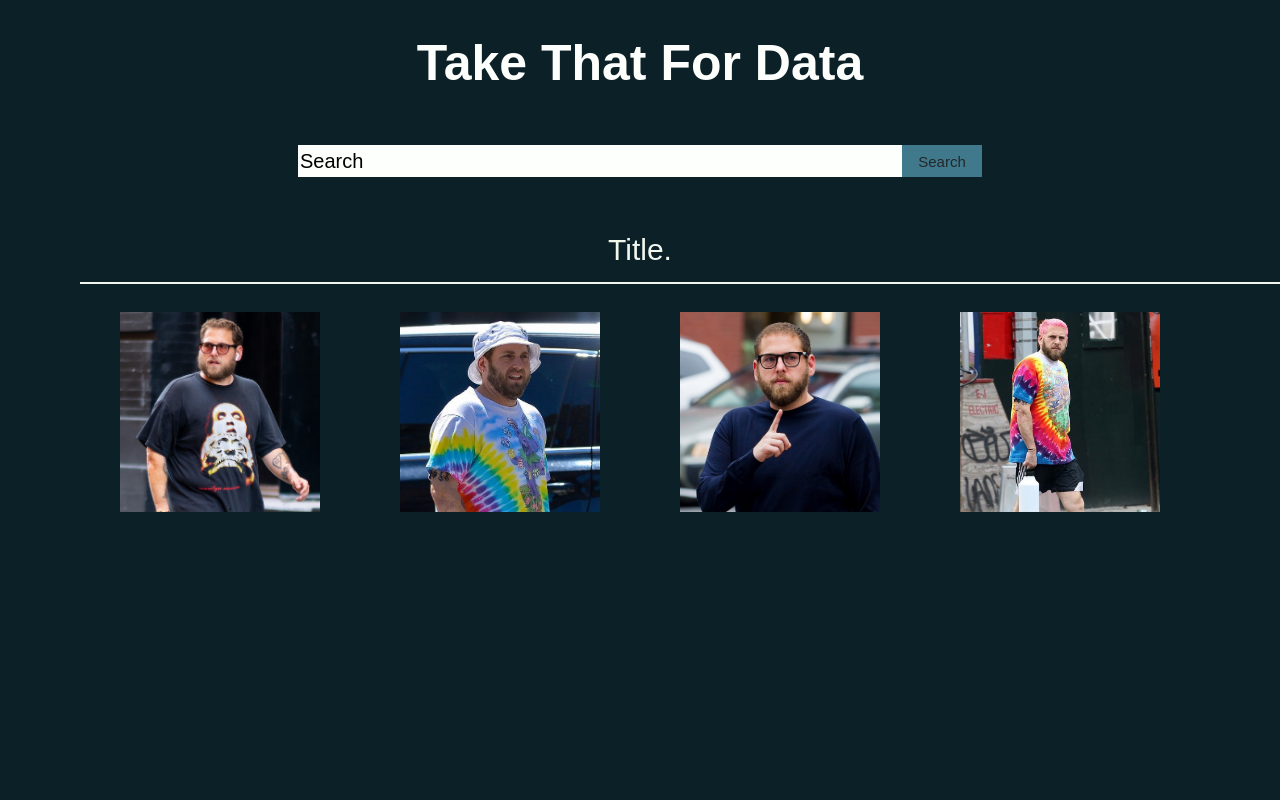
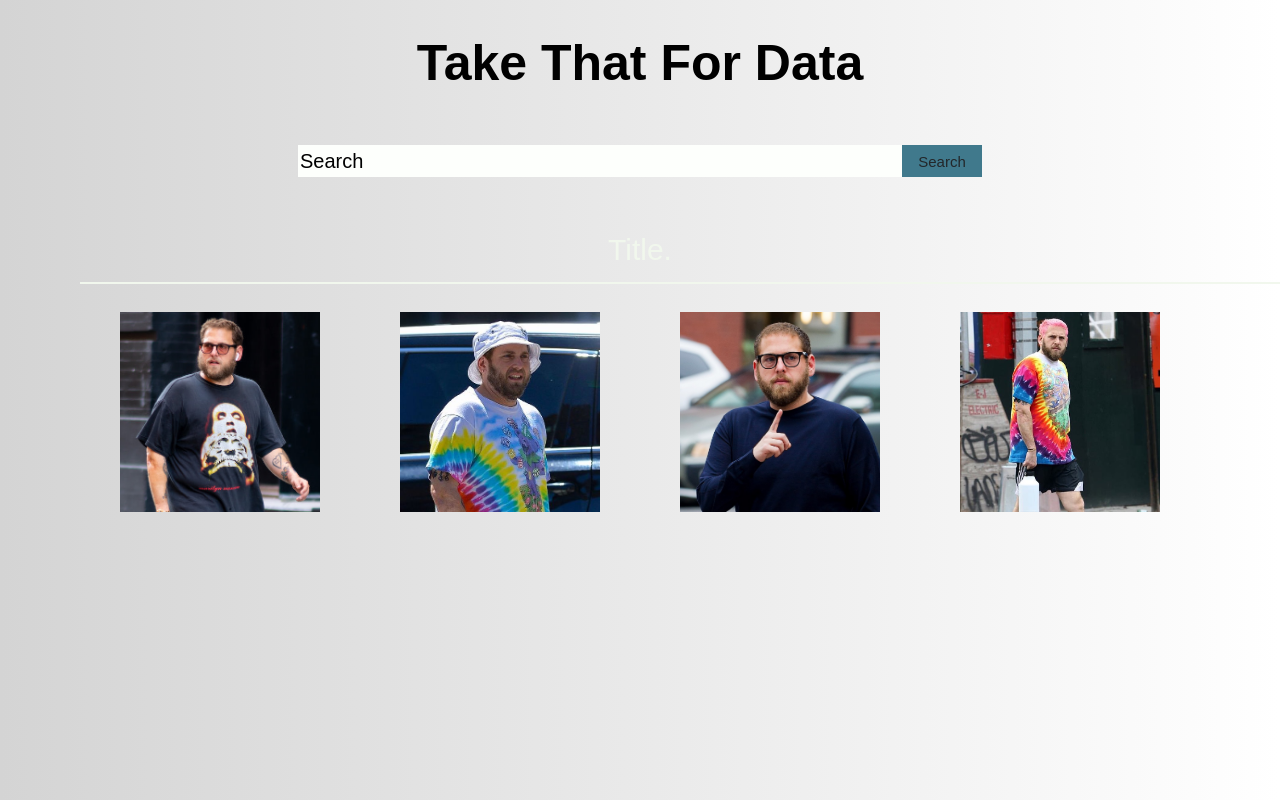
Before and after one commit to nraymundo/cmsi370, a React (Create React App) app: page / in a window 1280 px wide. Shown: the top 800 px of the page. Built offline with nearby package versions, Linux system fonts and the light colour scheme.

Commit message:
Changed color theme

```diff
--- a/src/AppHeader.css
+++ b/src/AppHeader.css
@@ -1,5 +1,5 @@
 .AppHeader h1 {
-  color: #fdfffc;
+  color: black;
   /* text-shadow: #dcc48e 1px 1px; */
   font-family: "Oswald", sans-serif;
   font-weight: 700;
--- a/src/index.css
+++ b/src/index.css
@@ -2,7 +2,8 @@ body {
   margin: 0;
   padding: 0;
   font-family: sans-serif;
-  background-color: #0b2027;
+  /* background-color: #0b2027; */
+  background-image: linear-gradient(to right, #d4d4d4, #ffffff);
 }
 
 @import url("https://fonts.googleapis.com/css?family=Oswald:400,700&display=swap");
```
